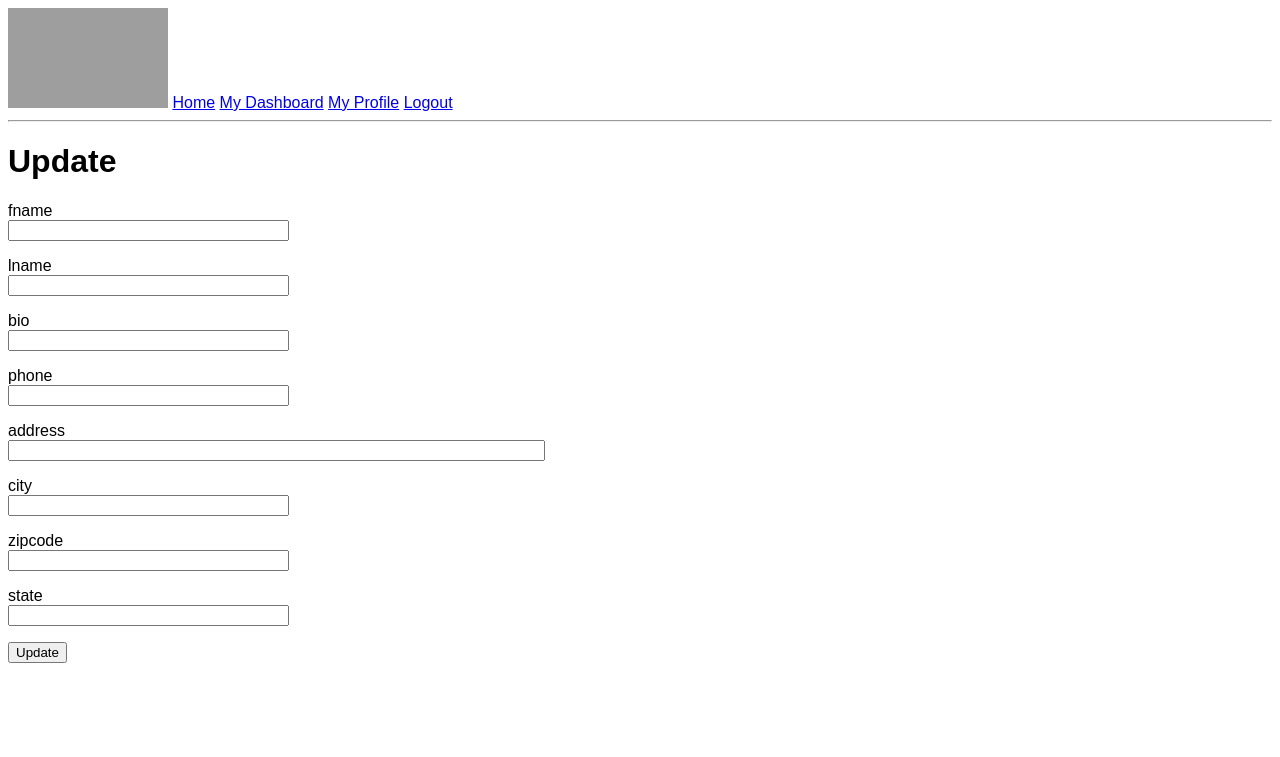
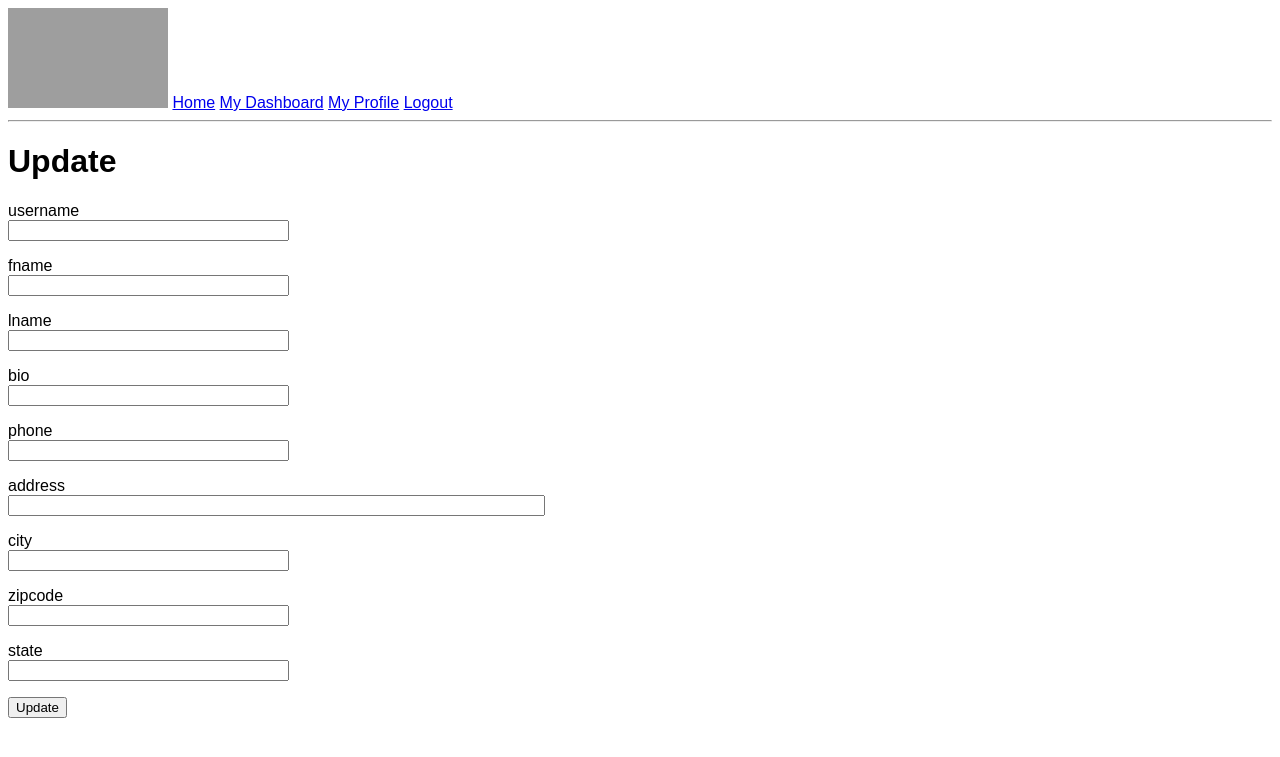
Before and after one commit to statefarmuta/api_ml_admin, a Flask app: page /web/edit_profile in a window 1280 px wide. Shown: the top 757 px of the page. Run offline with Flask 2, Linux system fonts and the light colour scheme; the visitor is signed in with stand-in values (Sample User, id 1); grey boxes are pictures that could not be loaded.

Commit message:
added uername on edit profile

```diff
--- a/app/web/forms.py
+++ b/app/web/forms.py
@@ -1,6 +1,10 @@
 from flask_wtf import FlaskForm
 from wtforms import StringField, PasswordField, BooleanField, SubmitField, SelectField
 from wtforms.validators import ValidationError, DataRequired, Email, EqualTo
+from app.common.database import Database
+from flask_session import Session
+from flask import session
+
 
 
 class LoginForm(FlaskForm):
@@ -29,7 +33,8 @@ class changePasswordForm(FlaskForm):
     submit = SubmitField('Change')
 
 class updateProfileForm(FlaskForm):
-    #username = StringField('username', validators=[DataRequired()])
+    username = StringField('username', validators=[DataRequired()])
+    #email = StringField('email', validators=[DataRequired()])
     fname = StringField('fname', validators=[DataRequired()])
     lname = StringField('lname', validators=[DataRequired()])
     bio = StringField('bio')
@@ -39,3 +44,15 @@ class updateProfileForm(FlaskForm):
     zipcode = StringField('zipcode')
     state = StringField('state')
     submit = SubmitField('Update')
+
+    def validate_username(self, username):
+        if username.data != session['user'].name:
+            user = Database.find_one(collection ="users", query={'uname':username.data})
+            print(user)
+            if user is not None:
+                raise ValidationError('Please use a different username.')
+
+    #def validate_email(self, email):
+    #    user = Database.find_one(collection ="users", query={'email':email.data})
+    #    if user is not None:
+    #        raise ValidationError('Please use a different email address.')
--- a/app/web/models/sessionuser.py
+++ b/app/web/models/sessionuser.py
@@ -5,6 +5,7 @@ from werkzeug.security import generate_password_hash, check_password_hash
 
 class Session_User():
 
-    def __init__(self, username, hash):
+    def __init__(self, username, hash, uid):
         self.name = username
         self.hash = hash
+        self.uid = uid
--- a/app/web/routes.py
+++ b/app/web/routes.py
@@ -37,7 +37,7 @@ def login():
 
         result = result.json()
         if result['status'] != 'fail':
-            user = Session_User(form.username.data,result['auth_token'])
+            user = Session_User(form.username.data,result['auth_token'],result['user']['user_id'])
 
             session['user'] = user
             next_page = request.args.get('next')
@@ -99,7 +99,7 @@ def mydashboard():
 @bp.route('/myprofile', methods=['GET'])
 def myprofile():
     if 'user' in session:
-        userProfile = User.get_by_username(session['user'].name)
+        userProfile = User.get_by_id(session['user'].uid)
         return render_template('/myprofile.html', user=userProfile)
     else:
         return redirect(url_for('web.login'))
@@ -110,12 +110,16 @@ def edit_profile():
     if 'user' in session:
         form = updateProfileForm()
         if form.validate_on_submit():
-            Database.update_one(collection="users", query=[{'uname':session['user'].name}, \
-                {"$set":{"fname":form.fname.data,"lname":form.lname.data,"bio":form.bio.data \
+            Database.update_one(collection="users", query=[{'user_id':session['user'].uid}, \
+                {"$set":{"uname":form.username.data,"fname":form.fname.data,"lname":form.lname.data,"bio":form.bio.data \
                     ,"phone":form.phone.data,"address":form.address.data,"city":form.city.data \
                         ,"zipcode":form.zipcode.data,"state":form.state.data}}])
             flash('Your profile has been updated.')
-            userProfile = User.get_by_username(session['user'].name)
+            #change session username
+            session['user'].name = form.username.data
+            #print(session['user'].name)
+            #return to myprofile page
+            userProfile = User.get_by_id(session['user'].uid)
             return render_template('/myprofile.html', user=userProfile)
         return render_template('/updateProfile.html', title='Update', form=form)
     else:
--- a/app/web/templates/updateProfile.html
+++ b/app/web/templates/updateProfile.html
@@ -5,6 +5,13 @@
     <form action="" method="post" novalidate>
         {{ form.hidden_tag() }}
 
+        <p>
+            {{ form.username.label }}<br>
+            {{ form.username(size=32) }}<br>
+            {% for error in form.username.errors %}
+            <span style="color: red;">[{{ error }}]</span>
+            {% endfor %}
+        </p>
         <p>
             {{ form.fname.label }}<br>
             {{ form.fname(size=32) }}<br>
```
Also changed, not shown: 4 other files.
